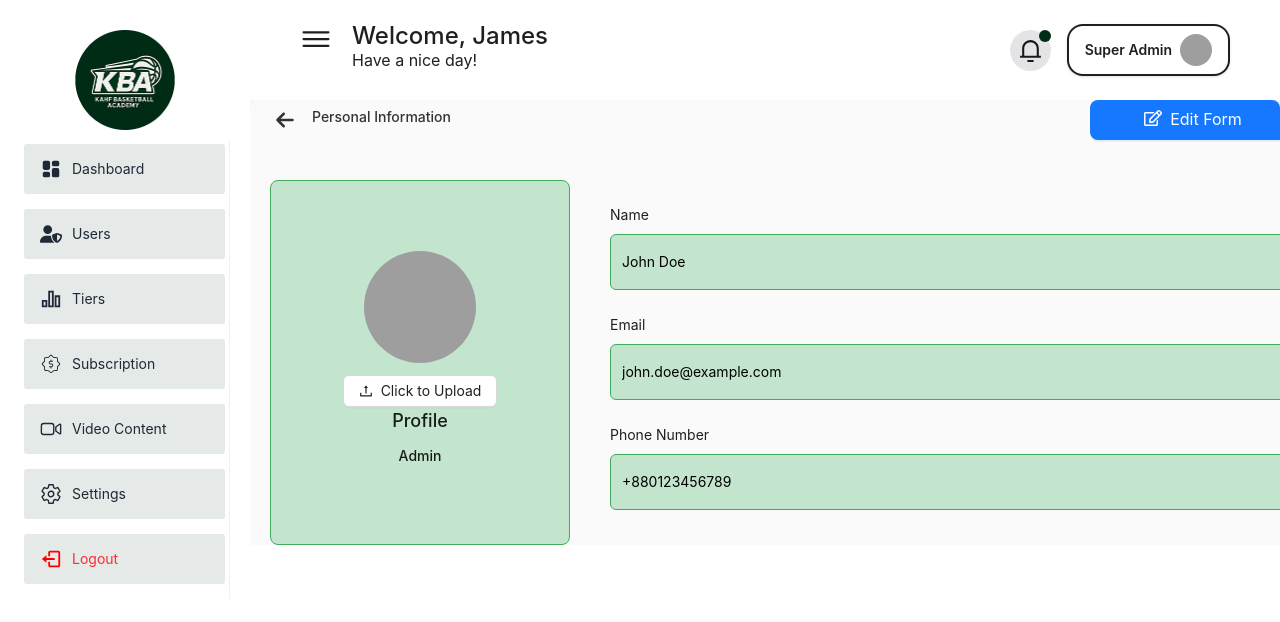
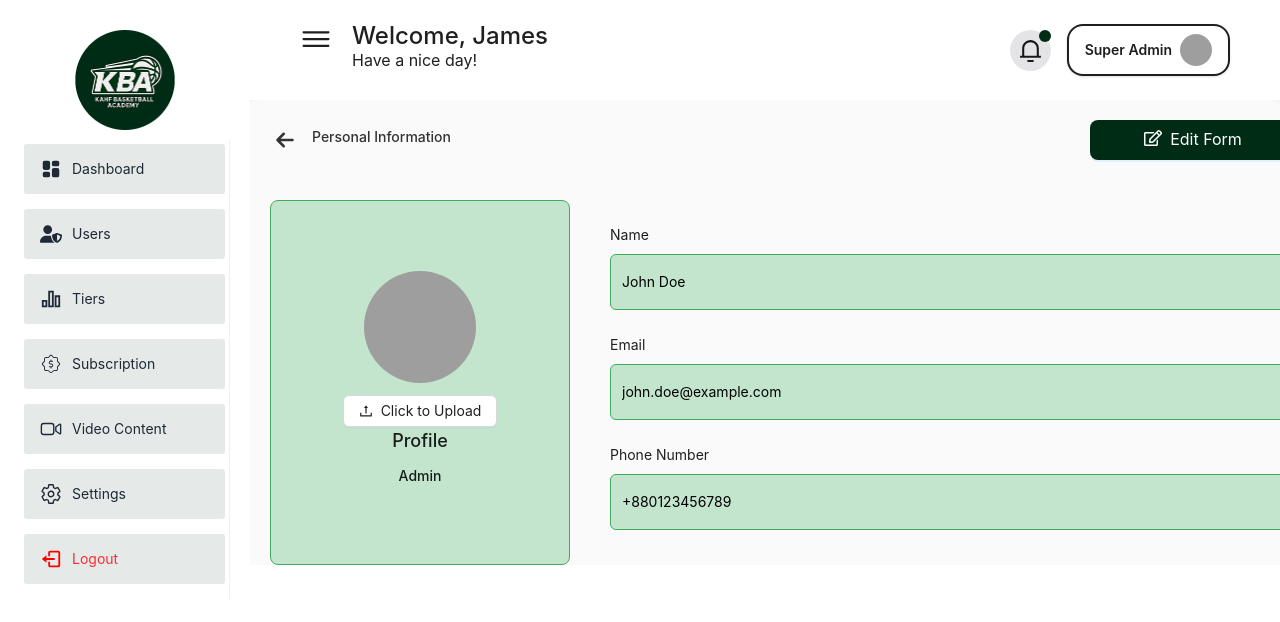
Before and after one commit to webashraf/fitness-style, a Next.js app: page /settings/personal-info in a window 1280 px wide. Shown: the top 622 px of the page. Built offline with nearby package versions, Linux system fonts and the light colour scheme; grey boxes are pictures that could not be loaded.

Commit message:
resolve video content issue, and update style

```diff
--- a/src/app/(dashboard)/settings/personal-info/page.tsx
+++ b/src/app/(dashboard)/settings/personal-info/page.tsx
@@ -57,7 +57,7 @@ const PersonalInfoPage = () => {
 
   return (
     <Form
-      className="w-[1026px] mt-5"
+      className="w-[1026px] !pt-5"
       layout="vertical"
       onFinish={handleSubmit(onSubmit)}
     >
@@ -70,7 +70,7 @@ const PersonalInfoPage = () => {
         </span>
         <Button
           icon={<FaRegEdit size={18} />}
-          className="bg-[#FF4F00] w-[206px] h-[56px]"
+          className="!bg-brand-primary w-[206px] h-[56px]"
           size="large"
           type="primary"
           onClick={toggleEditMode}
--- a/src/app/_components/modals/changePasswordModal/ChangePasswordModal.tsx
+++ b/src/app/_components/modals/changePasswordModal/ChangePasswordModal.tsx
@@ -176,7 +176,7 @@ const ChangePasswordModal = ({ open, setOpen }: any) => {
 
             <Button
               type="primary"
-              className="w-full bg-[#FF4F00] h-[56px] mt-5 text-white font-semibold"
+              className="w-full !bg-brand-primary !py-5 !mt-5 text-white font-semibold"
               htmlType="submit"
             >
               Update password
--- a/src/app/_components/structure/SiderMenu.tsx
+++ b/src/app/_components/structure/SiderMenu.tsx
@@ -3,6 +3,7 @@
 import { Menu } from "antd";
 import Sider from "antd/es/layout/Sider";
 import Image from "next/image";
+import Link from "next/link";
 import { useState } from "react";
 import { sidebarMenuItems } from "./MenuItems";
 
@@ -23,6 +24,7 @@ const SiderMenu = ({ collapsed }: { collapsed: boolean }) => {
         className="flex justify-center items-center mt-5"
         style={{ height: "120px" }}
       >
+        <Link href="/">
           <Image
             src="/images/auth/logo.png"
             alt="KBA Logo"
@@ -30,6 +32,7 @@ const SiderMenu = ({ collapsed }: { collapsed: boolean }) => {
             height={collapsed ? 40 : 100}
             style={{ objectFit: "contain", transition: "all 0.3s ease-in-out" }}
           />
+        </Link>
       </div>
 
       {/* Menu */}
--- a/src/app/_components/video-content/VideoContents.tsx
+++ b/src/app/_components/video-content/VideoContents.tsx
@@ -28,10 +28,10 @@ const VideoContents = () => {
     <div className="p-6">
       <VideoFilter />
       <div className="grid grid-cols-1 sm:grid-cols-2 md:grid-cols-3 gap-10">
-        {Array.from({ length: 2 }).flatMap(() =>
-          mockData.map((item, idx) => (
+        {Array.from({ length: 2 }).flatMap((_, outerIdx) =>
+          mockData.map((item, innerIdx) => (
             <VideoCard
-              key={idx}
+              key={`${outerIdx}-${innerIdx}-${item.title}`} // ✅ always unique
               title={item.title}
               subtitle={item.subtitle}
               image={item.image}
```
Lines whose indentation alone changed are shown as unchanged.
